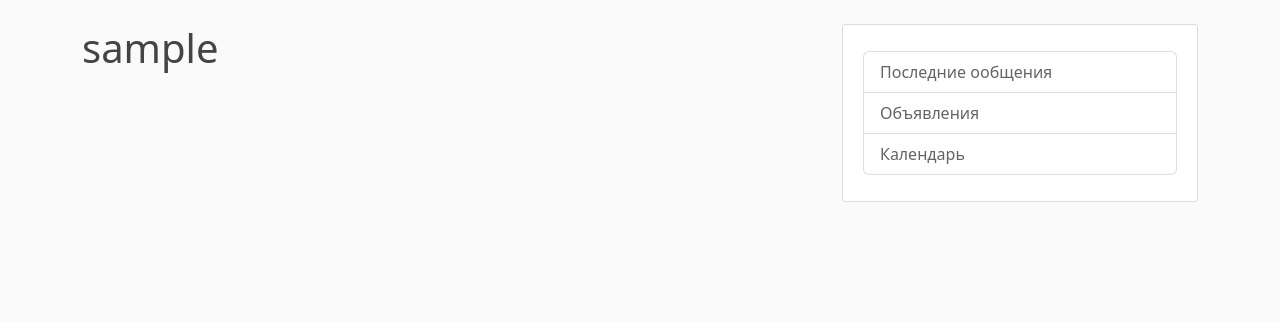
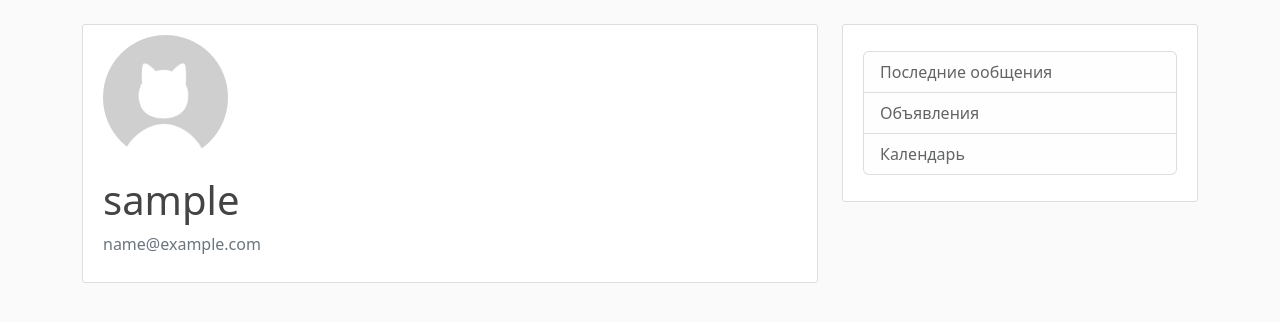
Before and after one commit to akorotkova/flask_blog, a Flask app: page /account in a window 1280 px wide. Shown: the part 56-378 px from the top of the page. Run offline with Flask 2, Linux system fonts and the light colour scheme; the visitor is signed in with stand-in values (Sample User, id 1); data comes from the database, SQL or seed files in the repository.

Commit message:
feat: add account template and default user photo

```diff
--- a/app/templates/account.html
+++ b/app/templates/account.html
@@ -1,5 +1,13 @@
 {% extends 'base.html' %}
 
 {% block content %}
-  <h1>{{ current_user.username }}</h1>
+  <div class="content-section">
+    <div class="media">
+      <img class="rounded-circle account-img" src="{{ image_file }}">
+      <div class="media-body">
+        <h2 class="account-heading">{{ current_user.username }}</h2>
+        <p class="text-secondary">{{ current_user.email }}</p>
+      </div>
+    </div>
+  </div>
 {% endblock content %}
--- a/app/views.py
+++ b/app/views.py
@@ -90,4 +90,5 @@ def logout():
 @app.route('/account')
 @login_required
 def account():
-    return render_template('account.html', title='Личный кабинет')
+    image_file = url_for('static', filename='img/' + current_user.image_file)
+    return render_template('account.html', title='Личный кабинет', image_file=image_file)
```
Also changed, not shown: app/static/img/default.jpg (added).
